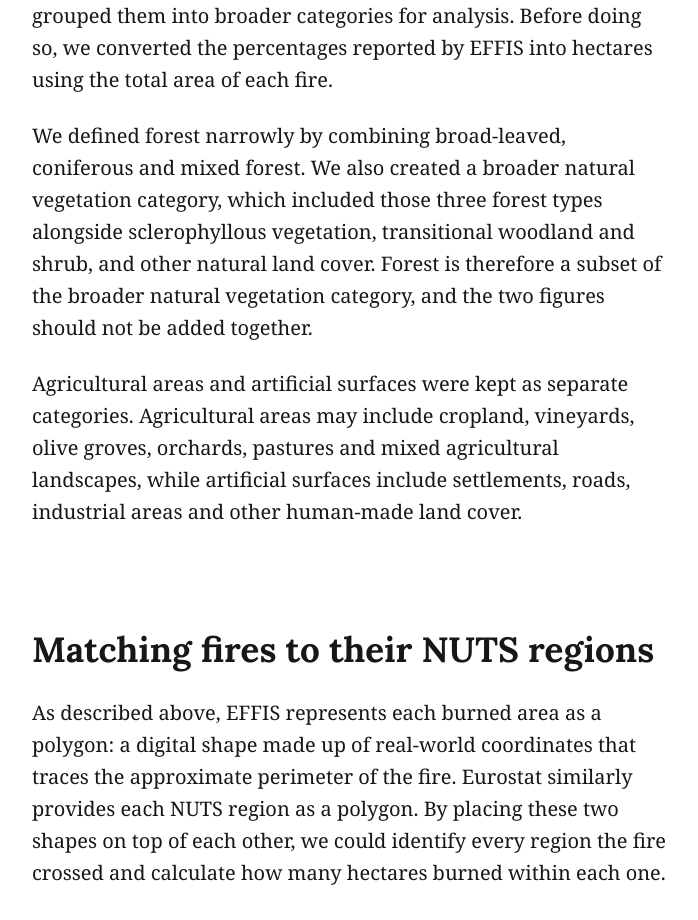
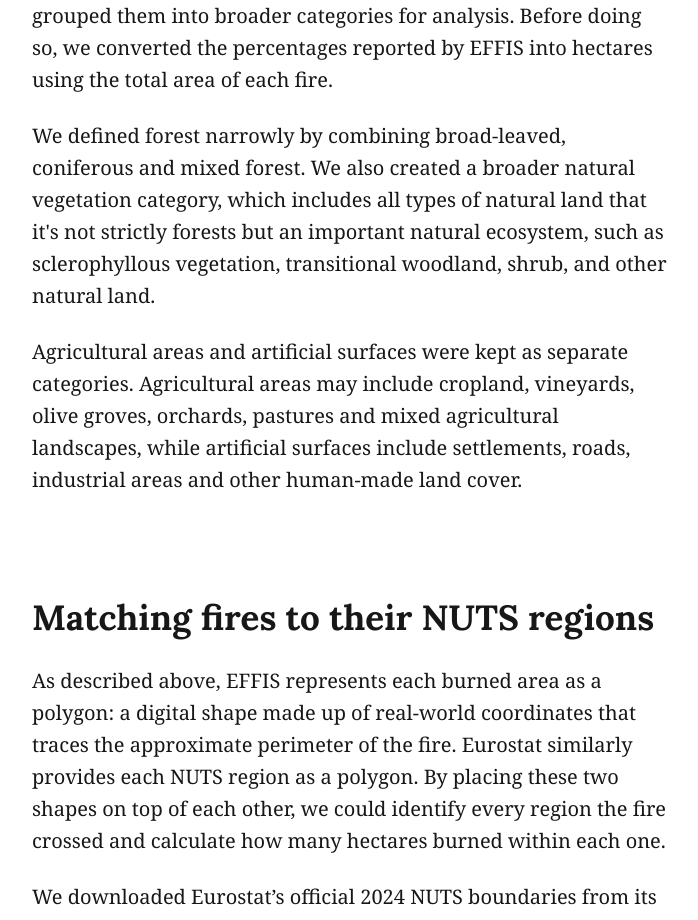
Before and after one commit to konstantinamalt/megafires-methodology, a plain HTML site: page index.html in a window 1280 px wide. Shown: the part 6445-7365 px from the top of the page, without its empty margins (288-986 px from the left). Drawn offline with Linux system fonts and the light colour scheme.

Commit message:
Update index.html

```diff
--- a/index.html
+++ b/index.html
@@ -290,7 +290,7 @@
 
     <p>To understand the categories, we reviewed their definitions in the <a href="https://land.copernicus.eu/en/technical-library/clc-illustrated-nomenclature-guidelines" target="_blank" rel="noopener noreferrer">CORINE Land Cover Illustrated Nomenclature Guidelines</a> and grouped them into broader categories for analysis. Before doing so, we converted the percentages reported by EFFIS into hectares using the total area of each fire.</p>
 
-    <p>We defined forest narrowly by combining broad-leaved, coniferous and mixed forest. We also created a broader natural vegetation category, which included those three forest types alongside sclerophyllous vegetation, transitional woodland and shrub, and other natural land cover. Forest is therefore a subset of the broader natural vegetation category, and the two figures should not be added together.</p>
+    <p>We defined forest narrowly by combining broad-leaved, coniferous and mixed forest. We also created a broader natural vegetation category, which includes all types of natural land that it's not strictly forests but an important natural ecosystem, such as sclerophyllous vegetation, transitional woodland, shrub, and other natural land.</p>
 
     <p>Agricultural areas and artificial surfaces were kept as separate categories. Agricultural areas may include cropland, vineyards, olive groves, orchards, pastures and mixed agricultural landscapes, while artificial surfaces include settlements, roads, industrial areas and other human-made land cover.</p>
 
```
